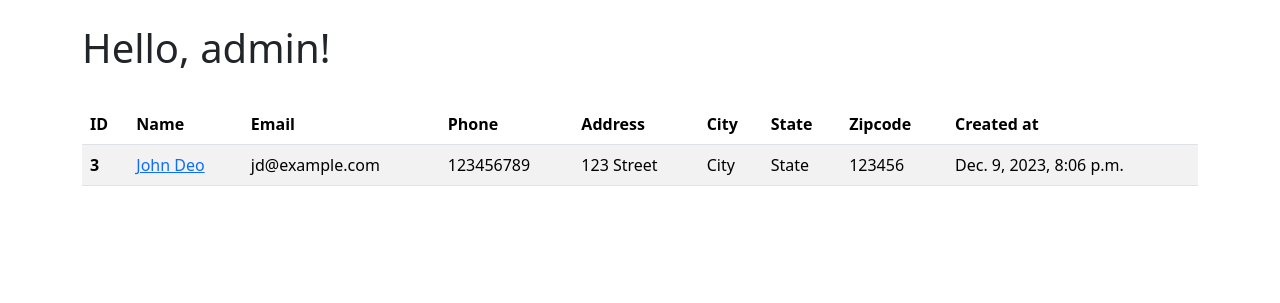
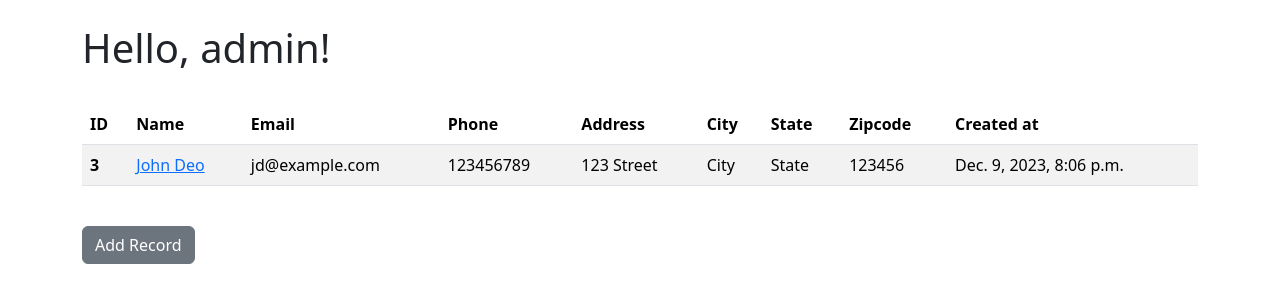
Before and after one commit to bisharatm/crm-app, a Django app: page / in a window 1280 px wide. Shown: the part 56-359 px from the top of the page. Run offline with Django 5.2, Linux system fonts and the light colour scheme; a user stored in the database is signed in; data comes from the database, SQL or seed files in the repository.

Commit message:
start add record feature

```diff
--- a/website/templates/home.html
+++ b/website/templates/home.html
@@ -44,6 +44,8 @@
         {% endif %}
       </tbody>
     </table>
+    <br/>
+    <a href="" class="btn btn-secondary">Add Record</a>
     {% else %}
     <div class="col-md-6 offset-md-3">
     <h1>Login</h1>
```
